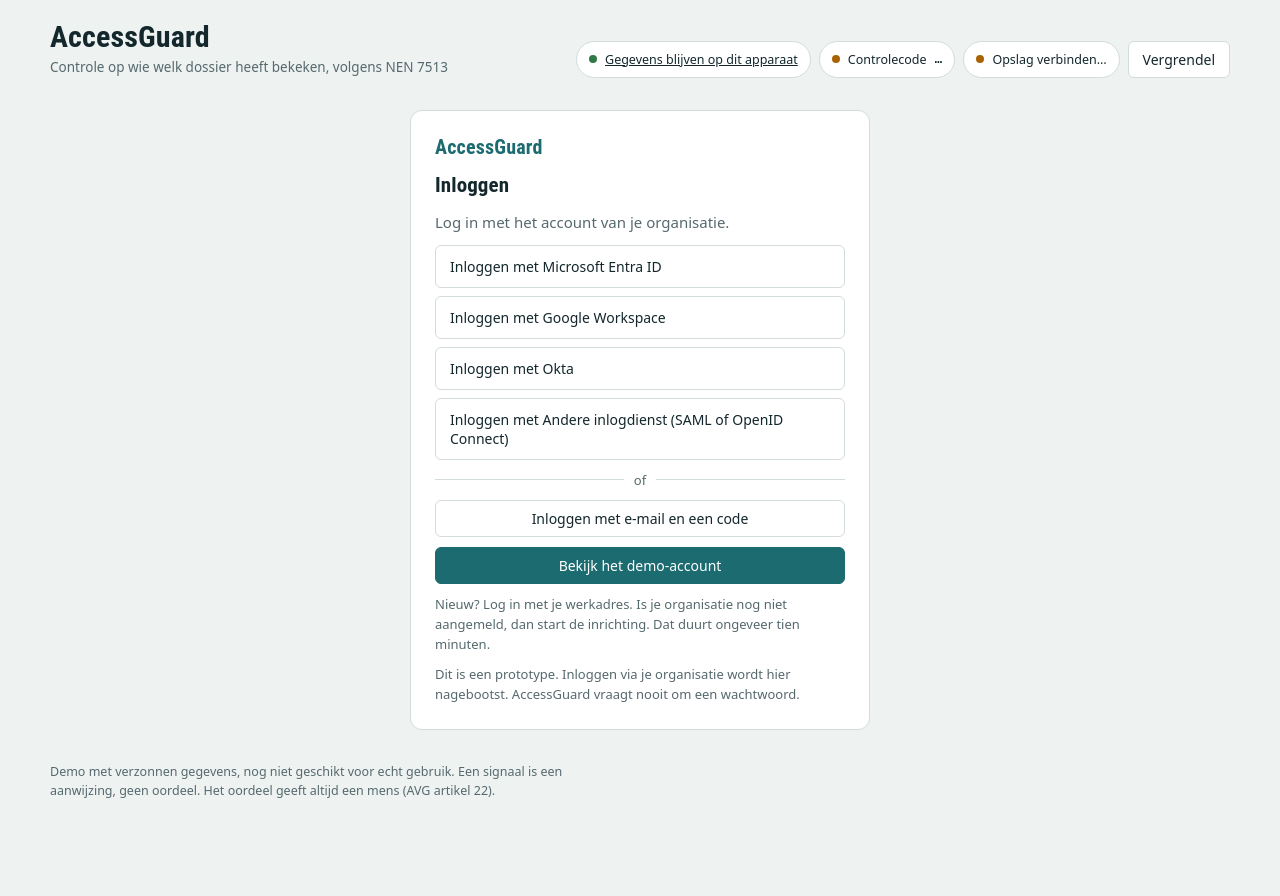
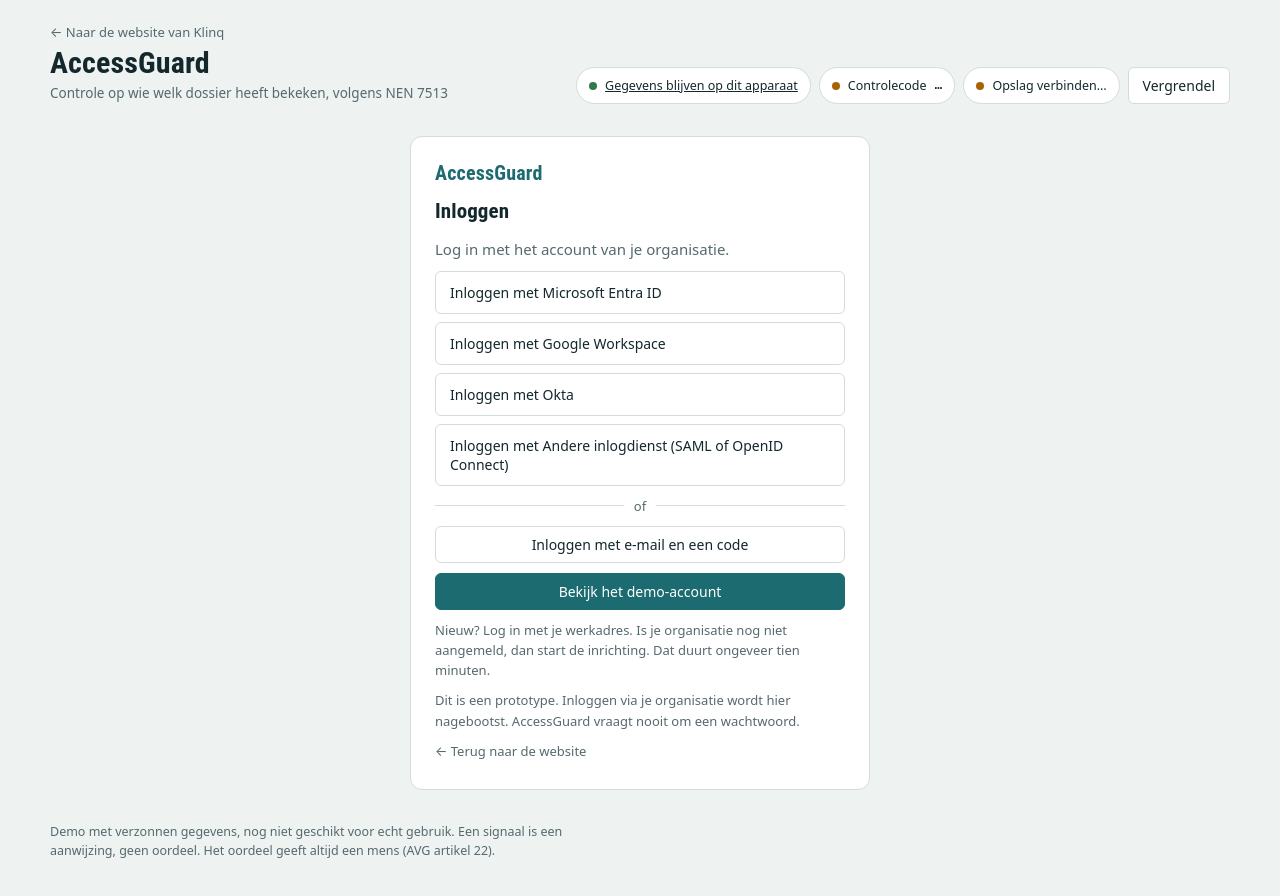
Before and after one commit to koppe00/Accessguard, a plain HTML site: page app/index.html in a window 1280 px wide. Before the commit the page ends 848 px from the top, so only its background shows below. Drawn offline with Linux system fonts and the light colour scheme.

Commit message:
Vanuit de applicatie overal terug naar de website
Co-Authored-By: Claude Opus 5.5 <noreply@anthropic.com>
Claude-Session: https://claude.ai/code/session_01KctSgDTdqkDSY58hRnHnj8

```diff
--- a/app/index.html
+++ b/app/index.html
@@ -169,6 +169,7 @@ footer{font-size:12.5px;color:var(--muted);max-width:80ch}
 #gateBody{width:100%;display:flex;justify-content:center}
 .gcard{width:100%;max-width:460px;background:var(--surface);border:1px solid var(--line);border-radius:12px;padding:24px;display:flex;flex-direction:column;gap:10px}
 .glogo{font:600 20px var(--f-display);color:var(--accent);letter-spacing:.01em}
+.sitelink{display:inline-block;font-size:13px;color:var(--muted);text-decoration:none;margin-bottom:4px}.sitelink:hover{color:var(--accent);text-decoration:underline}
 .sso{display:flex;flex-direction:column;gap:8px}
 .ssobtn{text-align:left;padding:11px 14px}
 .or{display:flex;align-items:center;gap:10px;color:var(--muted);font-size:13px}.or::before,.or::after{content:"";flex:1;height:1px;background:var(--line)}
@@ -234,6 +235,7 @@ fieldset.prep legend{padding:0 4px}
 <div class="wrap">
   <header class="top">
     <div class="brand">
+      <a class="sitelink" data-site href="https://koppe00.github.io/Accessguard/">← Naar de website van Klinq</a>
       <h1>AccessGuard</h1>
       <small>Controle op wie welk dossier heeft bekeken, volgens NEN 7513</small>
     </div>
@@ -1777,6 +1779,8 @@ async function approveRecipe(rc,door){
 
 /* ================= Platform: inloggen, onboarding, team, abonnement ================= */
 // Prijs per organisatie. Later per organisatie of staffel in te stellen.
+const SITE=/\/app\/?(index\.html)?$/.test(location.pathname)?location.pathname.replace(/app\/?(index\.html)?$/,''):'https://koppe00.github.io/Accessguard/';
+document.querySelectorAll('[data-site]').forEach(a=>a.href=SITE);
 const PRICING={perOrg:99,vat:0.21,currency:'EUR',label:'per organisatie per maand'};
 const PROVIDERS=[{id:'entra',label:'Microsoft Entra ID'},{id:'google',label:'Google Workspace'},{id:'okta',label:'Okta'},{id:'oidc',label:'Andere inlogdienst (SAML of OpenID Connect)'}];
 const IT_STEPS={
@@ -1833,7 +1837,7 @@ function renderGate(){
       '<button class="btn" type="button" data-act="mail">Inloggen met e-mail en een code</button>'+
       '<button class="btn primary" type="button" data-act="demo">Bekijk het demo-account</button>'+err+
       '<p class="small muted">Nieuw? Log in met je werkadres. Is je organisatie nog niet aangemeld, dan start de inrichting. Dat duurt ongeveer tien minuten.</p>'+
-      '<p class="small muted">Dit is een prototype. Inloggen via je organisatie wordt hier nagebootst. AccessGuard vraagt nooit om een wachtwoord.</p></div>';
+      '<p class="small muted">Dit is een prototype. Inloggen via je organisatie wordt hier nagebootst. AccessGuard vraagt nooit om een wachtwoord.</p><p class="small"><a class="sitelink" data-site href="'+SITE+'">← Terug naar de website</a></p></div>';
   }else if(gate.view==='sso'){
     const p=PROVIDERS.find(x=>x.id===gate.p);
     h='<form novalidate class="gcard" data-form="sso"><div class="glogo">AccessGuard</div><h2>Inloggen met '+esc(p.label)+'</h2><span class="demotag">nagebootst</span>'+
@@ -1962,7 +1966,7 @@ function renderOnboarding(){
     '<span class="err" id="obErr" role="status">'+esc(gate.err||'')+'</span></div>';
   return'<div class="obwrap"><aside class="obside"><div class="glogo">AccessGuard</div><p class="small muted">Inrichting voor '+esc(org.name||org.domain)+'</p><ol class="obsteps">'+
     OB_STEPS.map((x,i)=>'<li class="'+(i<ob.step?'done':i===ob.step?'cur':'')+'"><span class="n">'+(i+1)+'</span><span><b>'+esc(x.titel)+'</b>'+(x.wie?'<span class="muted small">'+esc(x.wie)+'</span>':'')+'</span></li>').join('')+
-    '</ol><button class="linkbtn small" type="button" data-act="logout">Uitloggen</button></aside><section class="obmain"><div class="head"><h2>'+esc(s.titel)+'</h2>'+(s.wie?'<span class="whochip">'+esc(s.wie)+'</span>':'')+'</div><p class="small muted">Stap '+(ob.step+1)+' van '+OB_STEPS.length+'</p>'+body+nav+'</section></div>';
+    '</ol><button class="linkbtn small" type="button" data-act="logout">Uitloggen</button><a class="sitelink" data-site href="'+SITE+'">← Naar de website</a></aside><section class="obmain"><div class="head"><h2>'+esc(s.titel)+'</h2>'+(s.wie?'<span class="whochip">'+esc(s.wie)+'</span>':'')+'</div><p class="small muted">Stap '+(ob.step+1)+' van '+OB_STEPS.length+'</p>'+body+nav+'</section></div>';
 }
 async function obNext(){
   const s=OB_STEPS[ob.step];gate.err='';
```
